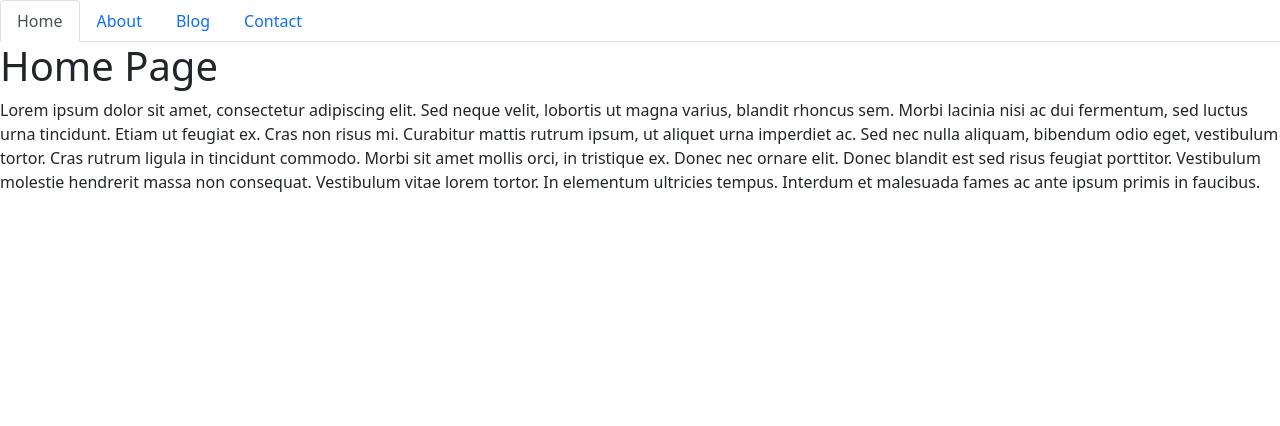
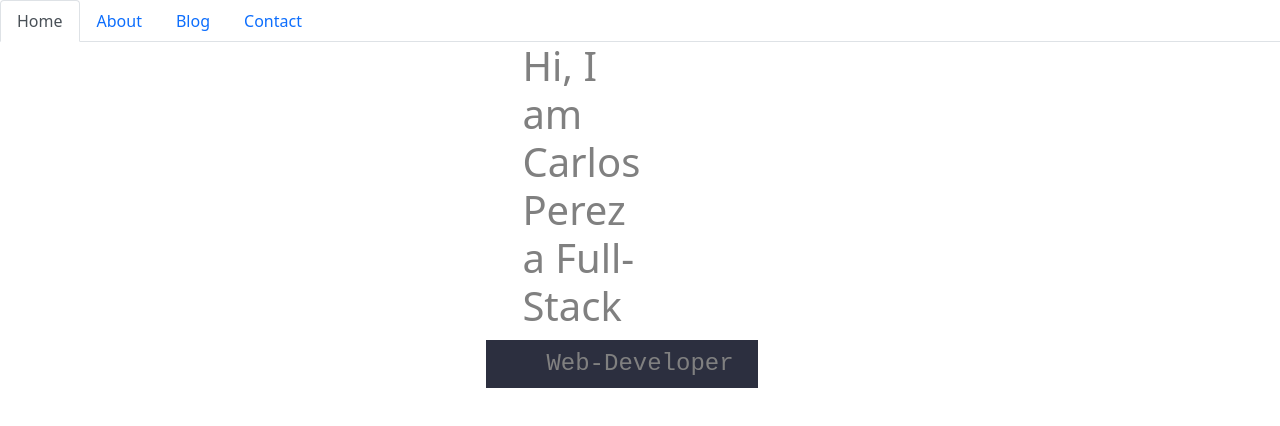
Before and after one commit to cperezba/React-Portfolio, a React (Create React App) app: page / in a window 1280 px wide. Shown: the top 426 px of the page. Built offline with nearby package versions, Linux system fonts and the light colour scheme.

Commit message:
Update: Transfered old portfolio files to new React portfolio

```diff
--- a/src/components/NavTabs.js
+++ b/src/components/NavTabs.js
@@ -1,4 +1,5 @@
 import React from 'react';
+
 
 // Here we are using object destructuring assignment to pluck off our variables from the props object
 // We assign them to their own variable names
--- /dev/null
+++ b/src/components/css/style.css
@@ -0,0 +1,503 @@
+*,
+*::before,
+*::after {
+    box-sizing: border-box;
+    color: gray;
+    scroll-behavior: smooth;
+}
+
+
+:root {
+    --ff-primary: 'Source Sans Pro', sans-serif;
+    --ff-secondary: 'Source Code Pro', monospace;
+
+    --fw-reg: 300;
+    --fw-bold: 900;
+
+    --clr-dark-blue: #040b14;
+    --clr-dark: #303030;
+    --clr-accent: #2c2f3f;
+
+    --fs-h1: 3rem;
+    --fs-h2: 2.25rem;
+    --fs-h3: 1.25rem;
+    --fs-body: 1 rem;
+
+    --bs: 0.25 0.25em 0.75em rgba(0, 0, 0, .25),
+          0.125em 0.125em 0.25em rgba(00,0.15);
+}
+
+@media (min-width: 900px) {
+    :root {
+        --fs-h1: 4.5;
+        --fs-h2: 3.75rem;
+        --fs-h3: 1.5rem;
+        --fs-body:1.125rem;
+    }
+}
+
+
+/* General Styles */
+
+body {
+    background: var(--clr-dark-blue);
+    color: var(--clr-dark);
+    margin: 0;
+    font-family: var(--ff-primary);
+    font-size:var(--fs-body);
+    line-height: 1.6;
+}
+
+section {
+    padding: 5em 2em;
+}
+
+img {
+    display: block;
+    max-width: 100%;
+}
+
+strong { font-weight:var(--fw-bold)}
+
+:focus {
+    outline: 3px solid var(--clr-accent);
+    outline-offset: 3px;
+}
+
+
+
+/* Buttons  */
+
+
+.btn {
+    display: inline-block;
+    padding: .5em 2.5em;
+    background: var(--clr-accent);
+    color: var(--clr-dark);
+    text-decoration: none;
+    cursor: pointer;
+    font-size: .8rem;
+    text-transform: uppercase;
+    letter-spacing: 2px;
+    font-weight: var(--fw-bold);
+    transition: transform 200ms ease-in-out;
+}
+
+
+/* Typography */
+
+h1,
+h2,
+h3 {
+    line-height: 1;
+    margin: 0;
+}
+
+h1 { font-size:var(--fs-h1)}
+h1 { font-size:var(--fs-h2)}
+h1 { font-size:var(--fs-h3)}
+
+
+
+.section__title {
+    margin-bottom: .25em;
+}
+
+.section__title--intro {
+    font-weight: var(--fw-reg);
+}
+
+.section__title--intro strong {
+    display: block;
+}
+
+.section__subtitle {
+    margin: 0;
+    font-size: var(--fs-h3);
+}
+
+.section__subtitle--intro,
+.section__subtitle--about {
+    background:var(--clr-accent);
+    padding: .25em 1em;
+    font-family: var(--ff-secondary);
+    margin-bottom: 1em;
+}
+
+.section__subtitle--work {
+    /* color:var(--clr-accent); */
+    font-weight: var(--fw-bold);
+    margin-bottom: 2em;
+}
+
+
+/* Header */
+
+
+header {
+    display: flex;
+    justify-content: space-between;
+    padding: 1em;
+}
+
+.logo {
+    max-width: 100px;
+}
+/*
+.nav {
+    position: fixed;
+    background: var(--clr-dark);
+    color: var(--clr-dark-blue);
+    top: 0;
+    bottom: 0;
+    left: 0;
+    right: 0;
+    z-index: 100;
+
+    transform: translateX(100%);
+    transition: transform 250ms cubic-bezier(.5,0, .5, 1);
+}
+
+.nav__list {
+    list-style: none;
+    display: flex;
+    height: 100%;
+    flex-direction: column;
+    justify-content: space-evenly;
+    align-items: center;
+    margin: 0;
+    padding: 0;
+}
+
+.nav__link {
+    color: inherit;
+    font-weight: var(--fw-bold);
+    font-size: var(--fs-h2);
+    text-decoration: none;
+}
+
+.nav__link:hover {
+    color: var(--clr-accent);
+}
+
+.nav-toggle {
+    padding: .25em;
+    background: transparent;
+    border: 0;
+    cursor: pointer;
+    position: absolute;
+    right: 1em;
+    top: 1em;
+    z-index: 1000;
+}
+
+
+.nav-open .nav {
+    transform: translateX(0);
+}
+
+.nav-open .nav-toggle {
+    position: fixed;
+}
+
+.nav-open .hamburger {
+    transform: rotate(.625turn);
+}
+
+.nav-open .hamburger::before {
+    transform: rotate(90deg) translate(-6px);
+}
+
+.nav-open .hamburger::after {
+    opacity: 0;
+}
+
+
+.hamburger {
+    display: block;
+    position: relative;
+}
+
+.hamburger,
+.hamburger::before,
+.hamburger::after {
+    background: white;
+    width: 2em;
+    height: 3px;
+    border-radius: 1em;
+    transition: transform 250ms ease-in-out;
+}
+
+.hamburger::before,
+.hamburger::after {
+    content: '';
+    position: absolute;
+    left: 0;
+    right: 0;
+}
+
+
+.hamburger::before { top: 6px; }
+.hamburger::after { bottom: 6px; }
+ */
+
+
+
+
+/* Intro Section */
+
+.intro {
+    position: relative
+}
+
+.intro__img {
+    box-shadow:var(--bs);
+}
+
+.section__subtitle--intro {
+    display: inline-block;
+}
+
+
+@media (min-width: 600px) {
+    .intro {
+        display: grid;
+        width: min-content;
+        margin: 0 auto;
+        grid-column-gap: 1em;
+        grid-template-areas:
+            "img title"
+            "img subtitle";
+            grid-template-columns: min-content max-content;
+    }
+
+    .intro__img {
+        grid-area: img;
+        min-width: 250px;
+        position: relative;
+        z-index: 2;
+    }
+
+    .section__subtitle--intro {
+        align-self: start;
+        grid-column: -1 / 1;
+        grid-row: 2;
+        text-align: right;
+        position: relative;
+        left: -1.5em;
+        width: calc(100% + 1.5em);
+    }
+}
+
+
+
+/* My Services Section */
+
+.my-services {
+    background-color:var(--clr-dark);
+    /* background-image: ; */
+    background-size: cover;
+    background-blend-mode: multiply;
+    color: var(--clr-dark-blue);
+    text-align: center;
+}
+
+.section__title--services {
+    color:var(--clr-accent);
+    position: relative;
+}
+
+.section__title--services::after {
+    content: '';
+    display: block;
+    width: 2em;
+    height: 1px;
+    margin: 0.5em auto 1em;
+    /* background: currentColor; */
+    background: var(--clr-dark-blue);
+    opacity: 0.25;
+}
+
+.services {
+    margin-bottom: 4em;
+}
+
+.service {
+    max-width: 500px;
+    margin: 0 auto;
+}
+
+
+@media (min-width: 800px) {
+    .services {
+        display: flex;
+        max-width: 1000px;
+        margin-left: auto;
+        margin-right: auto;
+    }
+
+    .service + .service {
+        margin-left: 2em;
+    }
+}
+
+
+.about-me {
+    max-width: 1000px;
+    margin: 0 auto;
+}
+
+.about-me__img {
+    box-shadow: var(--bs);
+}
+
+@media (min-width: 600px) {
+    .about-me {
+        display: grid;
+        grid-template-columns: 1fr 200px;
+        grid-template-areas:
+        "title img"
+        "subtitle img"
+        "text img";
+        grid-column-gap: 2em;
+    }
+
+    .section__title--about {
+        grid-area: title;
+    }
+
+    .section__subtitle--about {
+        grid-column: 1/ -1;
+        grid-row: 2;
+        position: relative;
+        left: -1em;
+        width: calc(100% + 2em);
+        padding-left: 1em;
+        padding-right: calc(200px + 4em);
+    }
+
+    .about-me__img {
+        grid-area: img;
+        position: relative;
+        z-index: 2;
+    }
+}
+
+
+
+/* My Work */
+
+.my-work {
+    background-color:var(--clr-dark);
+    color: var(--clr-dark-blue);
+    text-align: center;
+}
+
+
+.portfolio {
+    display: grid;
+    /* grid-template-columns: repeat(3, 1fr);  */
+    grid-template-columns: repeat(auto-fit, minmax(300px, 1fr));
+
+}
+
+.portfolio__item {
+    /* background: var(--clr-accent); */
+    overflow: hidden;
+}
+
+.portfolio__img {
+    transition: transform 750ms cubic-bezier(.5, 0, .5, 1),
+    opacity 250ms linear;
+}
+
+.portfolio__item:focus {
+    position: relative;
+    z-index: 2;
+
+}
+
+.portfolio__img:hover,
+.portfolio__item:focus .portfolio__img {
+    transform: scale(1.2);
+    opacity: .75
+}
+
+
+/* Footer */
+
+.footer {
+    background: #040b14;
+    color: var(--clr-accent);
+    text-align: center;
+    padding: 2.5em 0;
+    font-size: var(--fs-h3);
+}
+
+.footer a {
+    color: inherit;
+    text-decoration: none;
+}
+
+.footer__link {
+    font-weight: var(--fw-bold);
+}
+
+.footer__link:hover,
+.social-list__link:hover {
+    opacity: .7;
+}
+
+.footer__link:hover {
+    text-decoration: underline;
+}
+
+.social-list {
+    list-style: none;
+    display: flex;
+    justify-content: center;
+    margin: 2em 0 0;
+    padding: 0;
+}
+
+.social-list__item {
+    margin: 0 .5em
+}
+
+.social-list__link {
+    padding: .5em;
+}
+
+
+
+
+.portfolio-item-individual {
+    padding: 0 2em 2em;
+    max-width: 1000px;
+    margin: 0 auto;
+}
+
+.portfolio-item-individual p {
+    max-width: 600px;
+    margin-left: auto;
+    margin-right: auto;
+}
+
+
+
+
+
+
+
+
+
+/* .navbar-color {
+    background-color: #040b14;
+}
+
+.profile-picture {
+    margin: 15px auto;
+    display: block;
+    width: 120px;
+    border: 8px solid #2c2f3f;
+} */
--- a/src/components/pages/Contact.js
+++ b/src/components/pages/Contact.js
@@ -1,22 +1,28 @@
 import React from 'react';
+import "../css/style.css";
+
 
 export default function Contact() {
   return (
-    <div>
-      <h1>Contact Page</h1>
-      <p>
-        Integer cursus bibendum sem non pretium. Vestibulum in aliquet sem, quis
-        molestie urna. Aliquam semper ultrices varius. Aliquam faucibus sit amet
-        magna a ultrices. Aenean pellentesque placerat lacus imperdiet
-        efficitur. In felis nisl, luctus non ante euismod, tincidunt bibendum
-        mi. In a molestie nisl, eu sodales diam. Nam tincidunt lacus quis magna
-        posuere, eget tristique dui dapibus. Maecenas fermentum elementum
-        faucibus. Quisque nec metus vestibulum, egestas massa eu, sollicitudin
-        ipsum. Nulla facilisi. Sed ut erat ligula. Nam tincidunt nunc in nibh
-        dictum ullamcorper. Class aptent taciti sociosqu ad litora torquent per
-        conubia nostra, per inceptos himenaeos. Etiam ornare rutrum felis at
-        rhoncus. Etiam vel condimentum magna, quis tempor nulla.
-      </p>
+    <div class="footer">
+      <a href="mailto:ca.perez.barr.dev@gmail.com" class="footer__link">Contact Me</a>
+      <ul class="social-list">
+        <li class="social-list__item">
+          <a href="mailto:ca.perez.barr.dev@gmail.com" class="social-list__link"><i
+            class="far fa-envelope-open"></i></a>
+        </li>
+        <li class="social-list__item">
+          <a href="./assets/documents/Carlos Perez Resume 2021.pdf" download="caPerez-Resume"
+            class="social-list__link"><i class="far fa-file"></i></a>
+        </li>
+        <li class="social-list__item">
+          <a href="https://www.linkedin.com/in/carlos-perez-48012820b" class="social-list__link"><i
+            class="fab fa-linkedin"></i></a>
+        </li>
+        <li class="social-list__item">
+          <a href="https://www.github.com/cperezba" class="social-list__link"><i class="fab fa-github"></i></a>
+        </li>
+      </ul>
     </div>
   );
 }
--- a/src/components/pages/Home.js
+++ b/src/components/pages/Home.js
@@ -1,21 +1,14 @@
 import React from 'react';
+import "../css/style.css";
 
 export default function Home() {
   return (
-    <div>
-      <h1>Home Page</h1>
-      <p>
-        Lorem ipsum dolor sit amet, consectetur adipiscing elit. Sed neque
-        velit, lobortis ut magna varius, blandit rhoncus sem. Morbi lacinia nisi
-        ac dui fermentum, sed luctus urna tincidunt. Etiam ut feugiat ex. Cras
-        non risus mi. Curabitur mattis rutrum ipsum, ut aliquet urna imperdiet
-        ac. Sed nec nulla aliquam, bibendum odio eget, vestibulum tortor. Cras
-        rutrum ligula in tincidunt commodo. Morbi sit amet mollis orci, in
-        tristique ex. Donec nec ornare elit. Donec blandit est sed risus feugiat
-        porttitor. Vestibulum molestie hendrerit massa non consequat. Vestibulum
-        vitae lorem tortor. In elementum ultricies tempus. Interdum et malesuada
-        fames ac ante ipsum primis in faucibus.
-      </p>
+    <div className="intro" id="home">
+      <h1 class="section__title section__title--intro">
+        Hi, I am <strong>Carlos Perez</strong> a Full-Stack
+      </h1>
+      <p class="section__subtitle section__subtitle--intro">Web-Developer</p>
+      {/* <img src="./assets/Profile-Pic/IMG_20210526_230851_102.jpg" alt="Carlos Perez' Profile Picture" style="display:block; width: 120px;border: 8px solid #2c2f3f; border-radius: 50%; position: relative; right: 45px;" class="intro__img"></img> */}
     </div>
   );
 }
```
Also changed, not shown: src/components/pages/About.js (+13 -11 lines), src/components/pages/Blog.js (+26 -17 lines).
